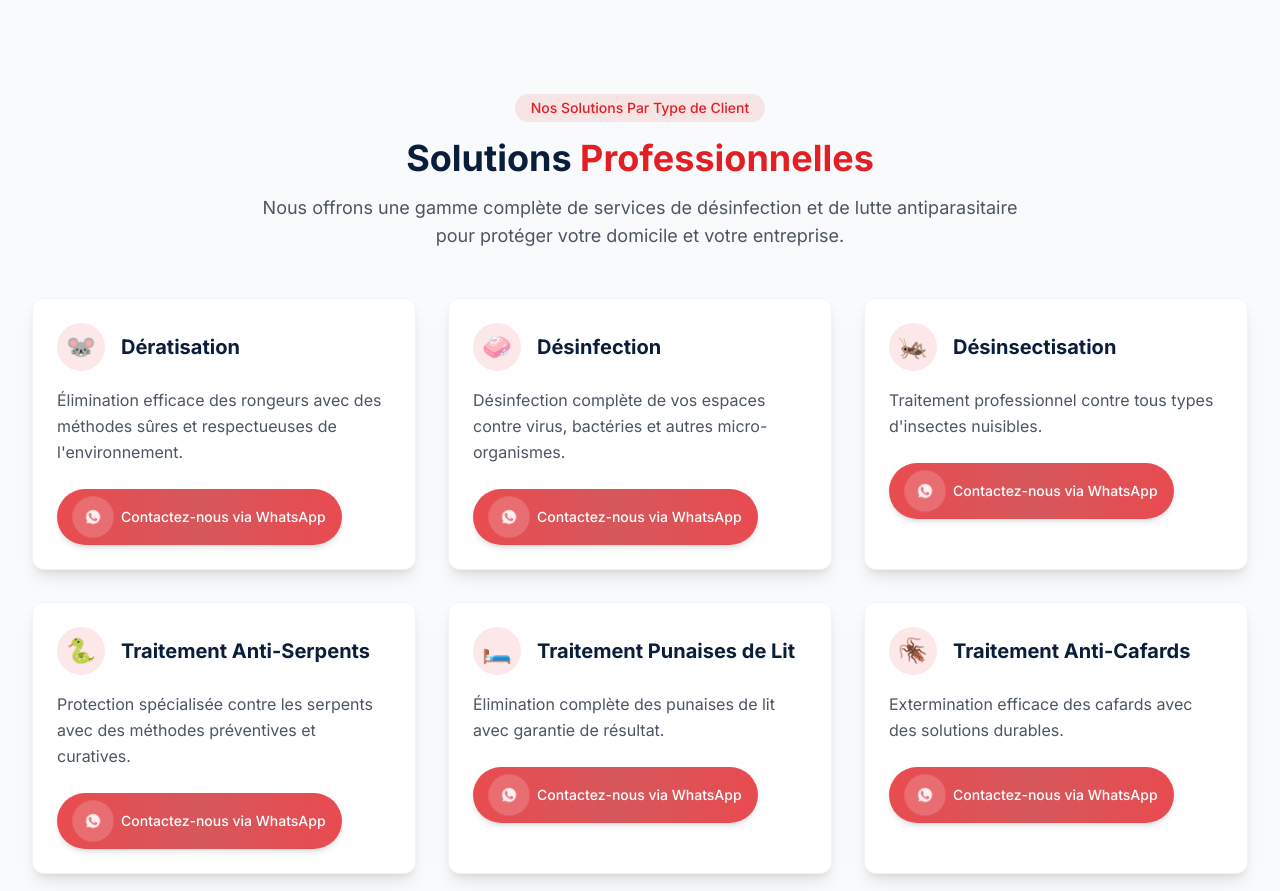
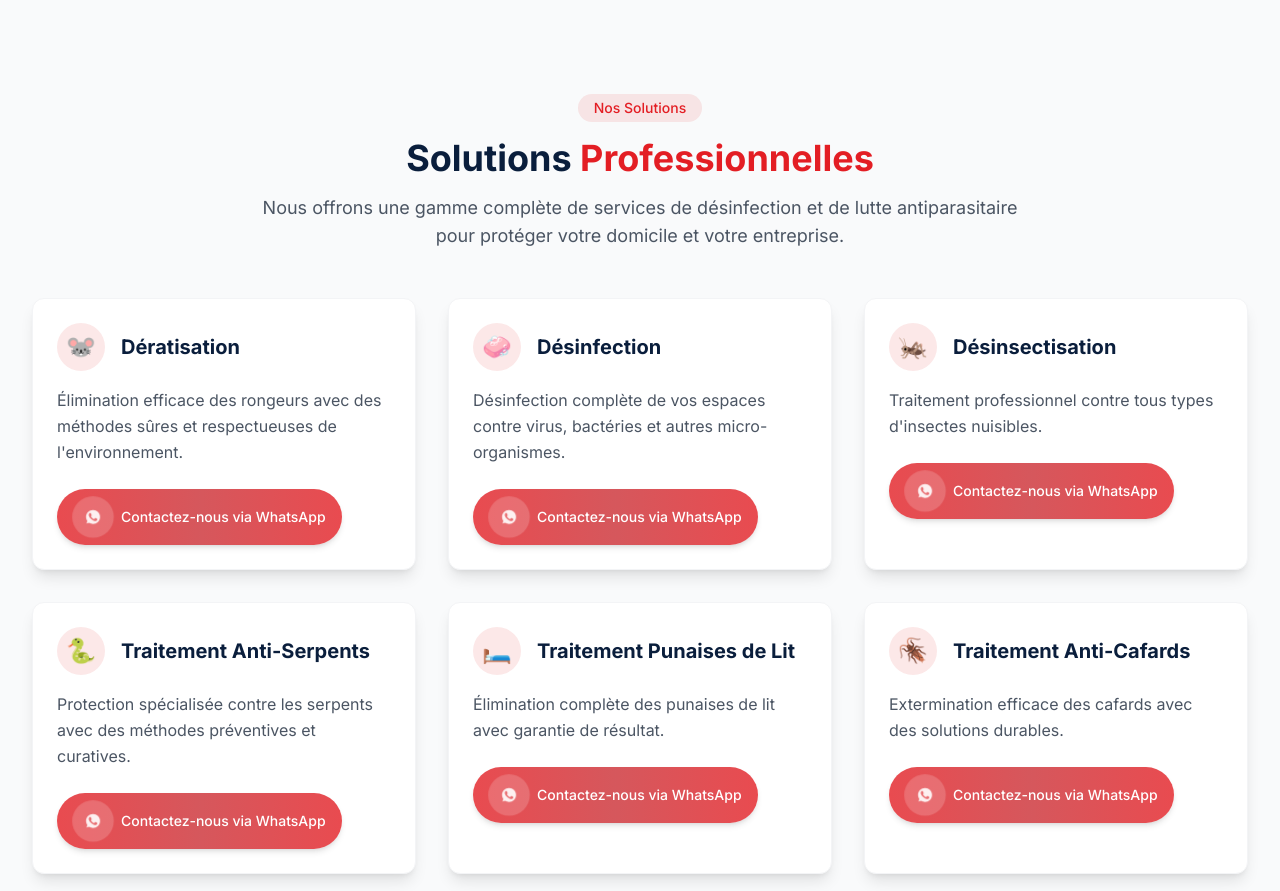
Before and after one commit to mons-debug/scs, a Next.js app: page / in a window 1280 px wide. Shown: the part 818-1709 px from the top of the page. Built offline with nearby package versions, Linux system fonts and the light colour scheme.

Commit message:
🏷️ Simplify home page services title - Changed back to 'Nos Solutions' for cleaner display

```diff
--- a/app/components/Services.tsx
+++ b/app/components/Services.tsx
@@ -81,7 +81,7 @@ const Services = () => {
           className="text-center mb-12"
         >
           <span className="inline-block px-4 py-1 mb-4 bg-[#E31E24]/10 dark:bg-[#E31E24]/20 text-[#E31E24] text-sm font-medium rounded-full">
-            Nos Solutions Par Type de Client
+            Nos Solutions
           </span>
           <h2 className="text-3xl md:text-4xl font-bold text-[#0A1E3C] dark:text-white mb-4">
             Solutions <span className="text-[#E31E24]">Professionnelles</span>
```
